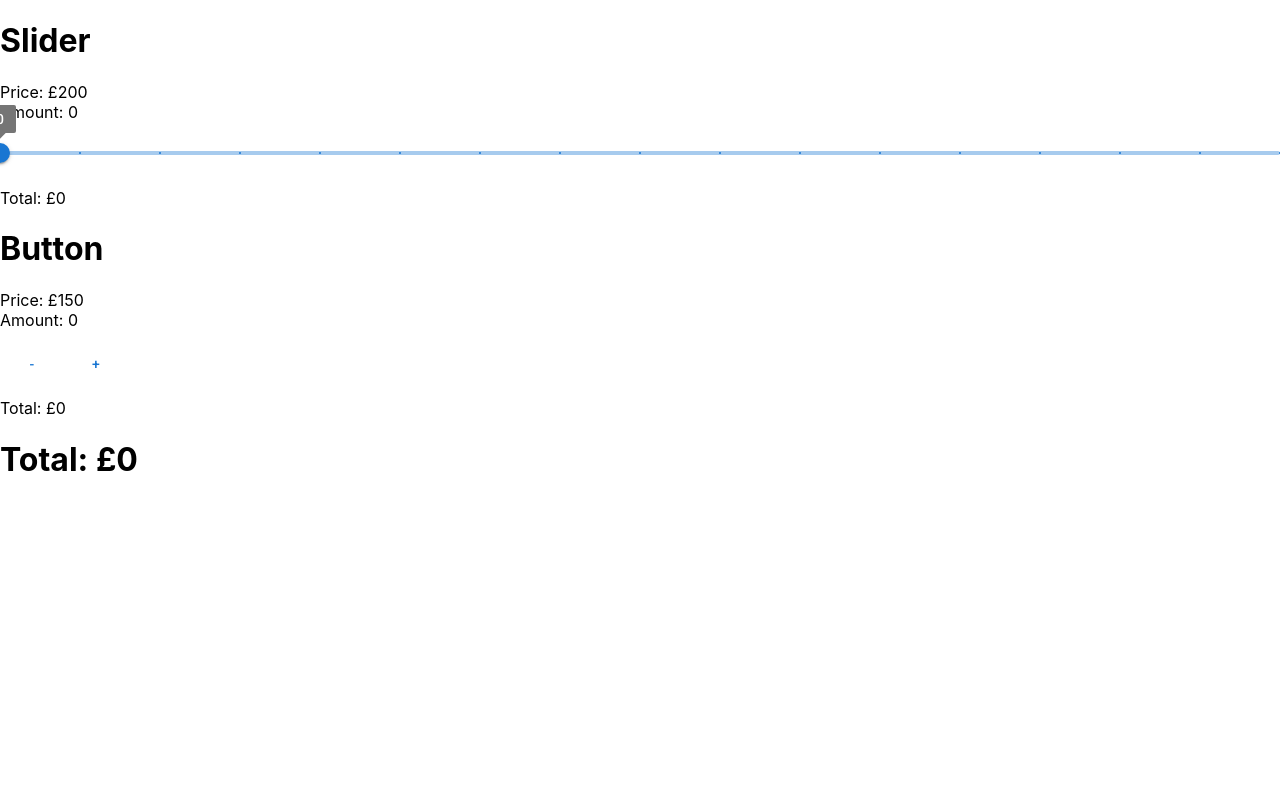
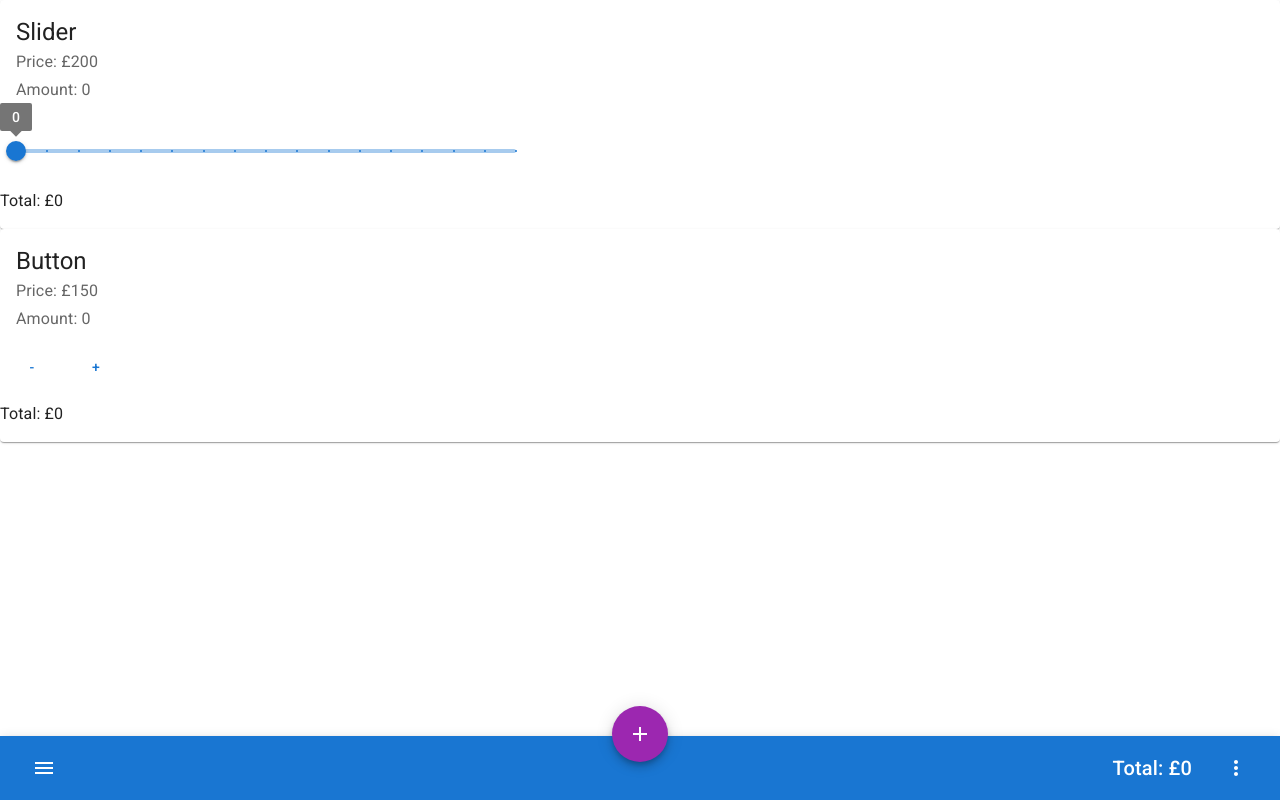
Before and after one commit to JakeFTW/item-calculator, a React (Create React App) app: page / in a window 1280 px wide. Built offline with nearby package versions, Linux system fonts and the light colour scheme.

Commit message:
Added total bar

```diff
--- a/src/App.tsx
+++ b/src/App.tsx
@@ -1,10 +1,12 @@
 import React from "react";
+import CssBaseline from "@mui/material/CssBaseline";
 import ItemGroup from "./webparts/components/ItemGroup";
 import "./App.css";
 
 function App() {
   return (
     <div>
+      <CssBaseline />
       <ItemGroup />
     </div>
   );
--- a/src/webparts/components/Item.tsx
+++ b/src/webparts/components/Item.tsx
@@ -1,7 +1,10 @@
 import React from "react";
 import Button from "@mui/material/Button";
 import Slider from "@mui/material/Slider";
-import Grid from "@mui/material/Grid";
+import Card from "@mui/material/Card";
+import CardContent from "@mui/material/CardContent";
+import Typography from "@mui/material/Typography";
+import Box from "@mui/material/Box";
 
 interface Props {
   item: Item;
@@ -39,11 +42,20 @@ export const Item: React.FC<Props> = ({ item, handleUpdate }) => {
   };
 
   return (
-    <div>
-      <h1>{item.name}</h1>
-      <p>
+    <Card sx={{ display: "flex" }}>
+      <Box sx={{ display: "flex", flexDirection: "column" }}>
+        <CardContent sx={{ flex: "1 0 auto", width: 500 }}>
+          <Typography component="div" variant="h5">
+            {item.name}
+          </Typography>
+          <Typography
+            variant="subtitle1"
+            color="text.secondary"
+            component="div"
+          >
             Price: £{item.price} <br /> Amount: {item.amount}
-      </p>
+          </Typography>
+        </CardContent>
         {item.style === "button" ? (
           <div>
             <Button onClick={() => handleAmountDecrease(item.id, item.amount)}>
@@ -56,8 +68,6 @@ export const Item: React.FC<Props> = ({ item, handleUpdate }) => {
         ) : null}
         {item.style === "slider" ? (
           <div>
-          <Grid container spacing={2} alignItems="center">
-            <Grid item xs>
             <Slider
               aria-label="Item amount"
               step={1}
@@ -66,12 +76,12 @@ export const Item: React.FC<Props> = ({ item, handleUpdate }) => {
               value={sliderValue}
               onChange={handleSliderChange}
               marks
+              sx={{ mx: 2, mt: 2 }}
             />
-            </Grid>
-          </Grid>
           </div>
         ) : null}
         <p>Total: £{item.total}</p>
-    </div>
+      </Box>
+    </Card>
   );
 };
--- a/src/webparts/components/ItemGroup.tsx
+++ b/src/webparts/components/ItemGroup.tsx
@@ -1,6 +1,7 @@
 import React from "react";
 import { useState } from "react";
 import { Item } from "./Item";
+import TotalBar from "./TotalBar";
 
 // array of items to be displayed in the list
 const initialItems: Item[] = [
@@ -49,9 +50,9 @@ export default function ItemGroup() {
   );
 
   return (
-    <div>
+    <>
       <div>{itemsGroup}</div>
-      <h1>Total: £{groupTotal}</h1>
-    </div>
+      <TotalBar groupTotal={groupTotal} />
+    </>
   );
 }
--- /dev/null
+++ b/src/webparts/components/TotalBar.tsx
@@ -0,0 +1,44 @@
+import React from "react";
+import Toolbar from "@mui/material/Toolbar";
+import AppBar from "@mui/material/AppBar";
+import Box from "@mui/material/Box";
+import { styled } from "@mui/material/styles";
+import Fab from "@mui/material/Fab";
+import IconButton from "@mui/material/IconButton";
+import MenuIcon from "@mui/icons-material/Menu";
+import MoreIcon from "@mui/icons-material/MoreVert";
+import AddIcon from "@mui/icons-material/Add";
+import Typography from "@mui/material/Typography";
+
+export default function TotalBar(props: any) {
+  const StyledFab = styled(Fab)({
+    position: "absolute",
+    zIndex: 1,
+    top: -30,
+    left: 0,
+    right: 0,
+    margin: "0 auto",
+  });
+  return (
+    <React.Fragment>
+      <AppBar position="fixed" color="primary" sx={{ top: "auto", bottom: 0 }}>
+        <Toolbar>
+          <IconButton color="inherit" aria-label="open drawer">
+            <MenuIcon />
+          </IconButton>
+          <StyledFab color="secondary" aria-label="add">
+            <AddIcon />
+          </StyledFab>
+          <Box sx={{ flexGrow: 1 }} />
+          <Typography variant="h6" color="inherit" align="right">
+            Total: £{props.groupTotal}
+          </Typography>
+          <IconButton color="inherit" sx={{ ml: 3 }}>
+            <MoreIcon />
+          </IconButton>
+        </Toolbar>
+      </AppBar>
+      <Toolbar />
+    </React.Fragment>
+  );
+}
```
Also changed, not shown: src/dist/App.js, src/webparts/components/dist/AppBar.js (added), src/webparts/components/dist/Item.js, src/webparts/components/dist/ItemGroup.js, src/webparts/components/dist/TotalBar.js (added). Lines whose indentation alone changed are shown as unchanged.
